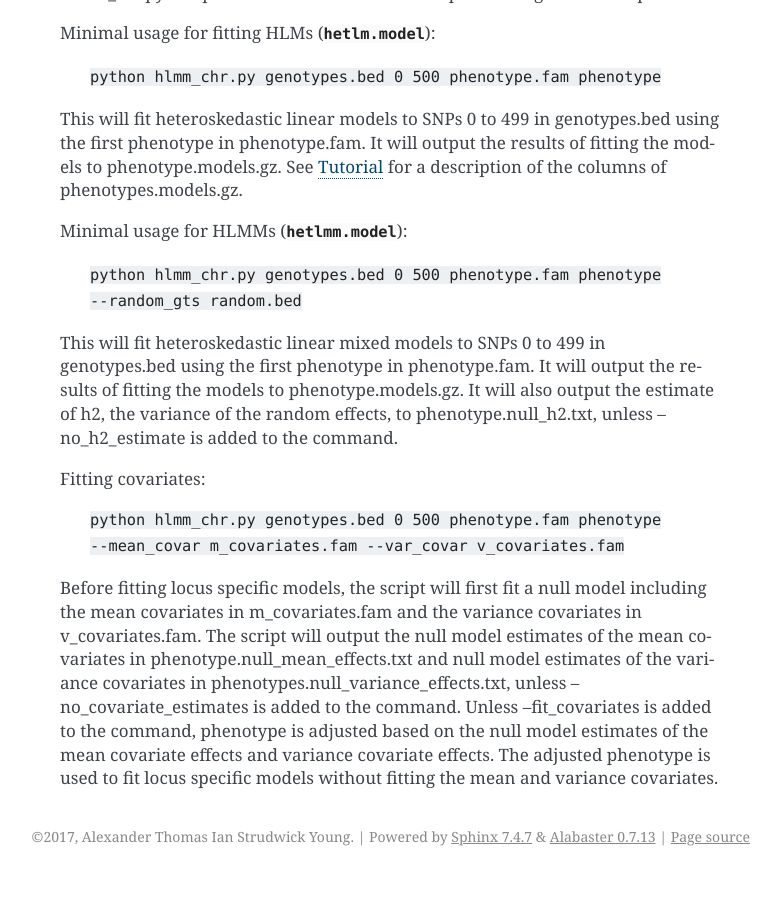
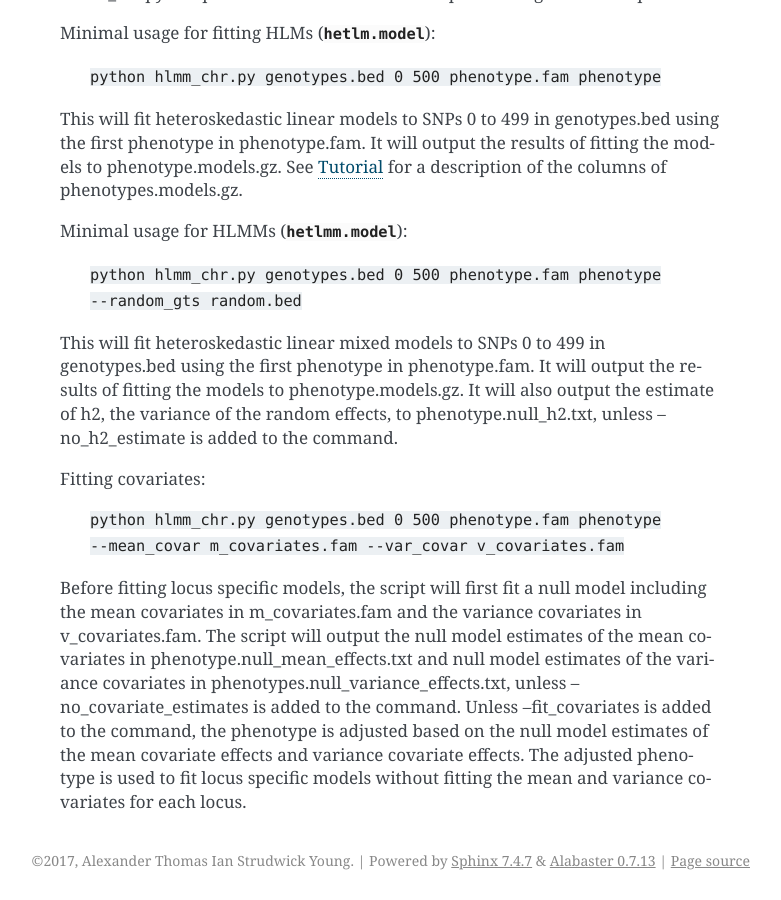
Before and after one commit to baihongguo/hlmm, a Sphinx documentation site: the page built from docs/hlmm_chr.rst, in a window 1280 px wide and 900 px high, scrolled down 2484 px. Shown: the whole window, without its empty margins (360-1141 px from the left). Built offline with Sphinx 7.4.7, drawn with Linux system fonts in a browser that asks for light colours; before the commit the page ends 3360 px from its top, so only the background shows below that; some of the changed text lies outside the part shown.

Commit message:
documentation for fit_hlmm_model script

```diff
--- a/docs/hlmm_chr.rst
+++ b/docs/hlmm_chr.rst
@@ -59,7 +59,7 @@
    Locaiton of variance covariate file (default no variance covariates)
 
 --fit_covariates
-   Fit covariates for each locus. Default is to fit covariates for the null model and project out (mean) and rescale (variance)'
+   Fit covariates for each locus. Default is to fit covariates for the null model and project out (mean) and rescale (variance)
 
 --random_gts
    Location of the BED file with the genotypes of the SNPs that random effects should be modelled for. If
@@ -122,6 +122,6 @@
 Before fitting locus specific models, the script will first fit a null model including the mean covariates in m_covariates.fam and the variance covariates in v_covariates.fam.
 The script will output the null model estimates of the mean covariates in phenotype.null_mean_effects.txt and
 null model estimates of the variance covariates in phenotypes.null_variance_effects.txt, unless --no_covariate_estimates is added to the command.
-Unless --fit_covariates is added to the command, phenotype is adjusted based on the null model estimates of the mean
+Unless --fit_covariates is added to the command, the phenotype is adjusted based on the null model estimates of the mean
 covariate effects and variance covariate effects. The adjusted phenotype is used to fit locus specific models without
-fitting the mean and variance covariates.
+fitting the mean and variance covariates for each locus.
--- a/docs/intro.rst
+++ b/docs/intro.rst
@@ -28,7 +28,7 @@
 The script takes bed formatted genotypes as input. and can incorporate
 covariates for the fixed effects on the mean and/or variance.
 
-fit_hlmm_model.py (:doc:`hlmm_chr`): command line script that fits a heteroskedastic linear model or a
+fit_hlmm_model.py (:doc:`fit_hlmm_model`): command line script that fits a heteroskedastic linear model or a
 heteroskedastic linear mixed model to a given response (phenotype), mean covariates,
 variance covariates, and variables to model random effects for.
 
```
Also changed, not shown: README.md (+1 -1 lines).
